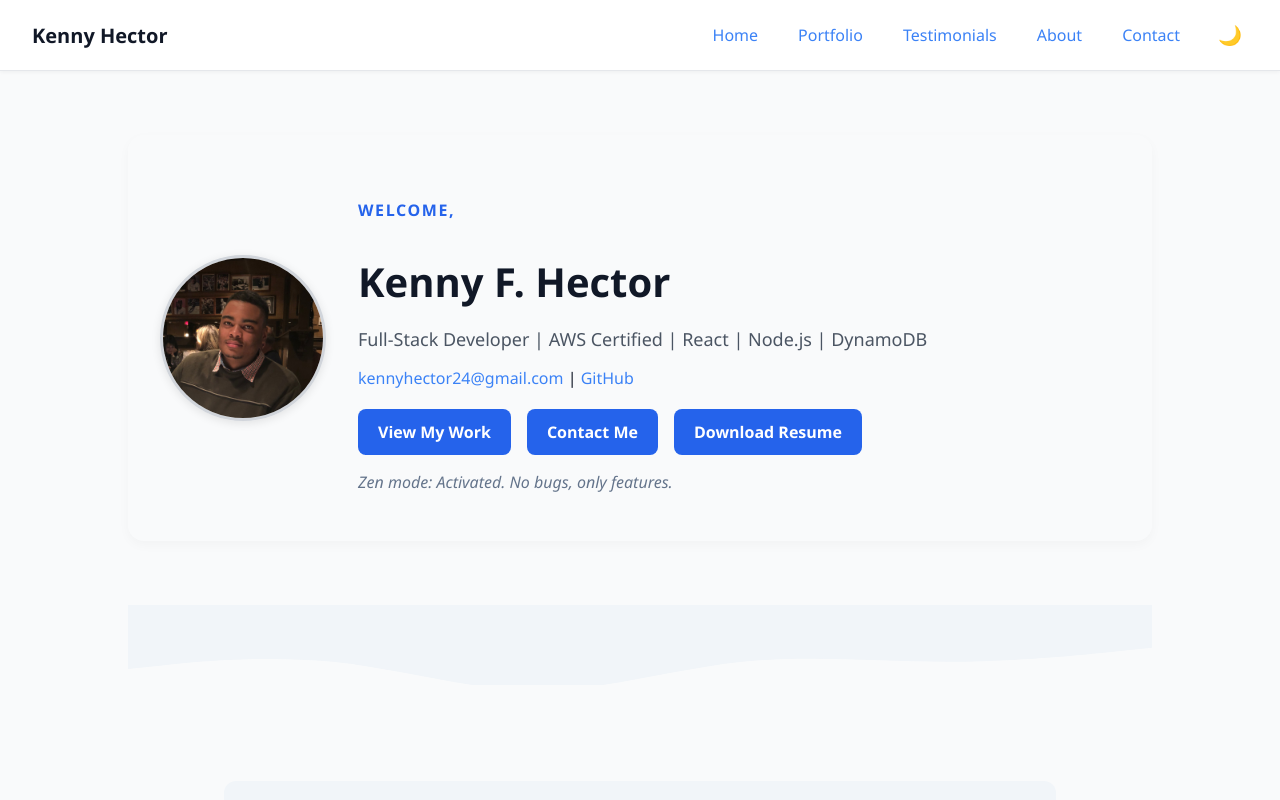
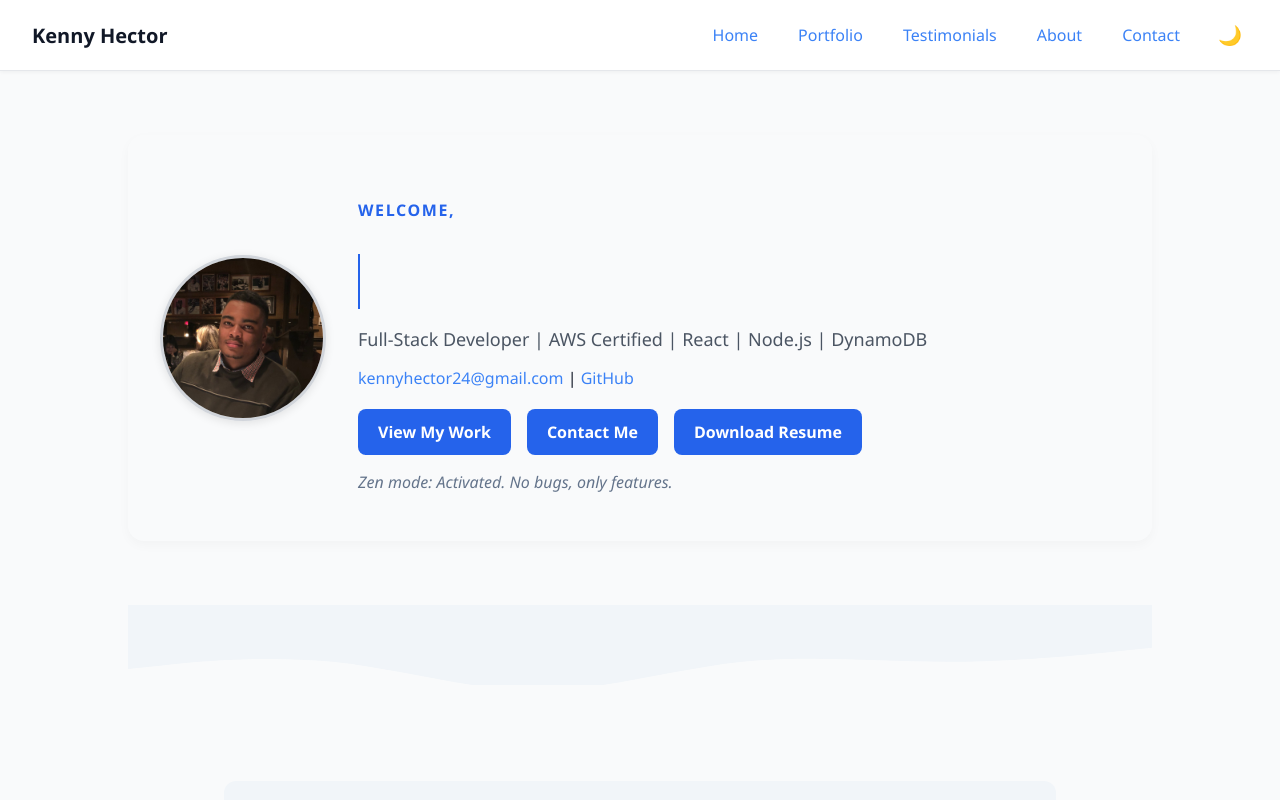
Before and after one commit to khector24/react-ai-portfolio, a React (Vite) app: page / in a window 1280 px wide. Shown: the top 800 px of the page. Built offline with nearby package versions, Linux system fonts and the light colour scheme; no server answers.

Commit message:
Add typewriter effetc to name.

```diff
--- a/src/Home.css
+++ b/src/Home.css
@@ -240,3 +240,31 @@ body[data-theme="dark"] .section-heading {
   -webkit-background-clip: text;
   -webkit-text-fill-color: transparent;
 }
+
+/* === Typewriter Effect === */
+.typewriter {
+  overflow: hidden;
+  border-right: 2px solid #2563eb;
+  white-space: nowrap;
+  animation: typing 2.5s steps(20, end), blink-caret 0.75s step-end infinite;
+  width: 0;
+}
+
+@keyframes typing {
+  from {
+    width: 0;
+  }
+  to {
+    width: 14ch; /* Adjust to match length of your name */
+  }
+}
+
+@keyframes blink-caret {
+  0%,
+  100% {
+    border-color: transparent;
+  }
+  50% {
+    border-color: #2563eb;
+  }
+}
--- a/src/Home.jsx
+++ b/src/Home.jsx
@@ -45,7 +45,7 @@ export default function Home() {
         <img src={profilePic} alt="Kenny Hector" className="profile-pic" />
         <div className="intro-text">
           <h2 className="hero-intro">Welcome,</h2>
-          <h1 className="name-heading">Kenny F. Hector</h1>
+          <h1 className="name-heading typewriter">Kenny F. Hector</h1>
           <p className="subtitle">
             Full-Stack Developer | AWS Certified | React | Node.js | DynamoDB
           </p>
```
